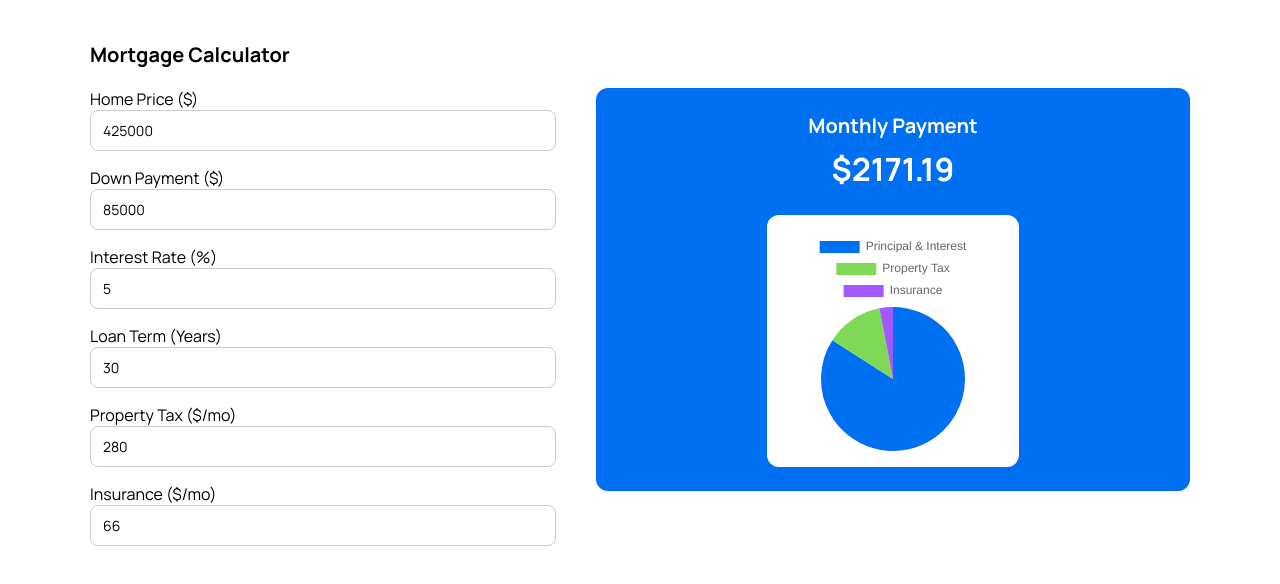
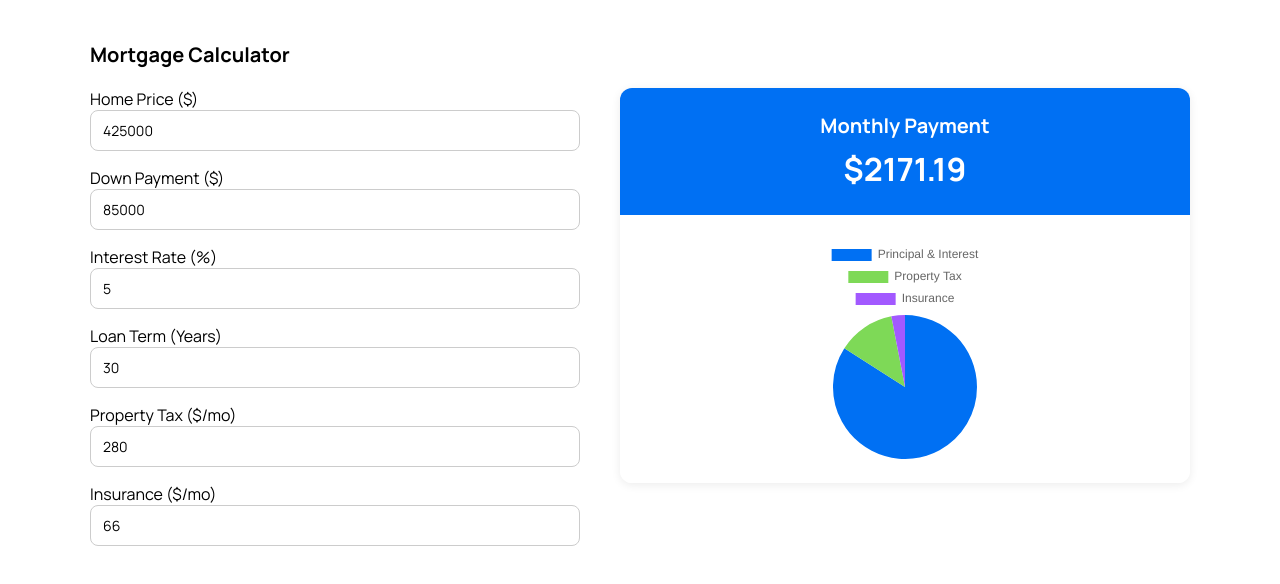
Before and after one commit to rbuzuti1801/mortgage-final-layout, a React (Create React App) app: page / in a window 1280 px wide. Shown: the top 584 px of the page. Built offline with nearby package versions, Linux system fonts and the light colour scheme.

Commit message:
Add files via upload

```diff
--- a/src/App.js
+++ b/src/App.js
@@ -117,39 +117,50 @@ export default function App() {
           />
         </div>
 
-        {/* Right Column – Blue Box + Chart with White Background */}
+        {/* Right Column – Card with Header (blue) and Body (white) */}
         <div
           style={{
             flex: "1 1 400px",
             minWidth: 300,
-            backgroundColor: "#0070F3",
             borderRadius: 12,
-            padding: 24,
-            color: "#fff",
+            overflow: "hidden",
+            boxShadow: "0 2px 10px rgba(0,0,0,0.08)",
             display: "flex",
             flexDirection: "column",
-            justifyContent: "space-between",
-            alignItems: "center",
-            height: "100%",
           }}
         >
-          <div style={{ textAlign: "center", fontWeight: 700, fontSize: 20 }}>
+          {/* Header – Blue */}
+          <div
+            style={{
+              backgroundColor: "#0070F3",
+              padding: "24px 16px",
+              color: "#fff",
+              textAlign: "center",
+              fontWeight: 700,
+              fontSize: 20,
+            }}
+          >
             Monthly Payment
             <div style={{ fontSize: 32, marginTop: 8 }}>
               ${monthlyTotal.toFixed(2)}
             </div>
           </div>
+
+          {/* Body – White with chart */}
           <div
             style={{
-              backgroundColor: "#fff",
-              borderRadius: 12,
-              padding: 16,
-              width: "100%",
-              maxWidth: 220,
-              marginTop: 24,
+              backgroundColor: "#ffffff",
+              padding: "24px 16px",
+              display: "flex",
+              justifyContent: "center",
+              alignItems: "center",
+              flexDirection: "column",
+              gap: 16,
             }}
           >
-            <Pie data={data} />
+            <div style={{ width: 220 }}>
+              <Pie data={data} />
+            </div>
           </div>
         </div>
       </div>
```
